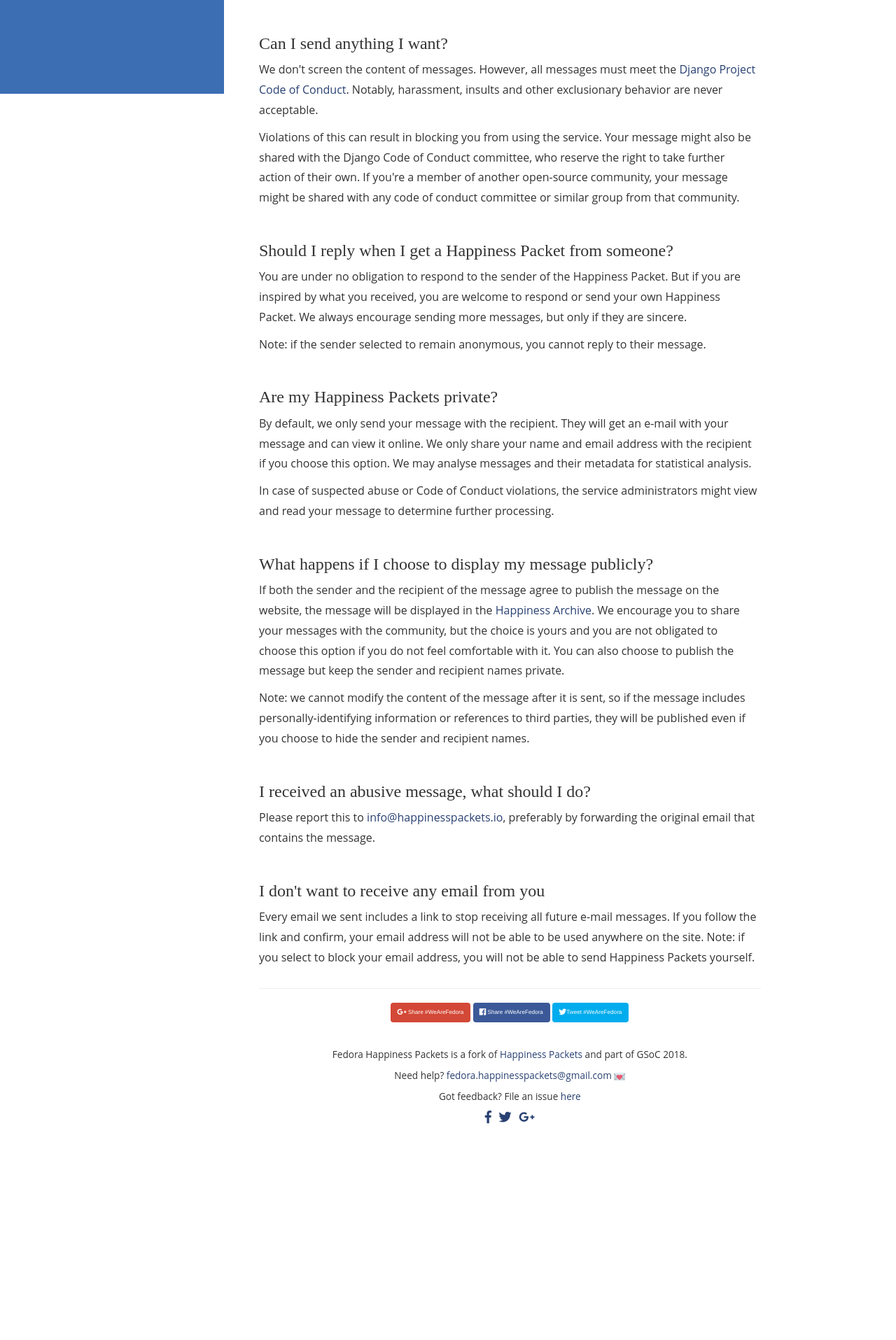
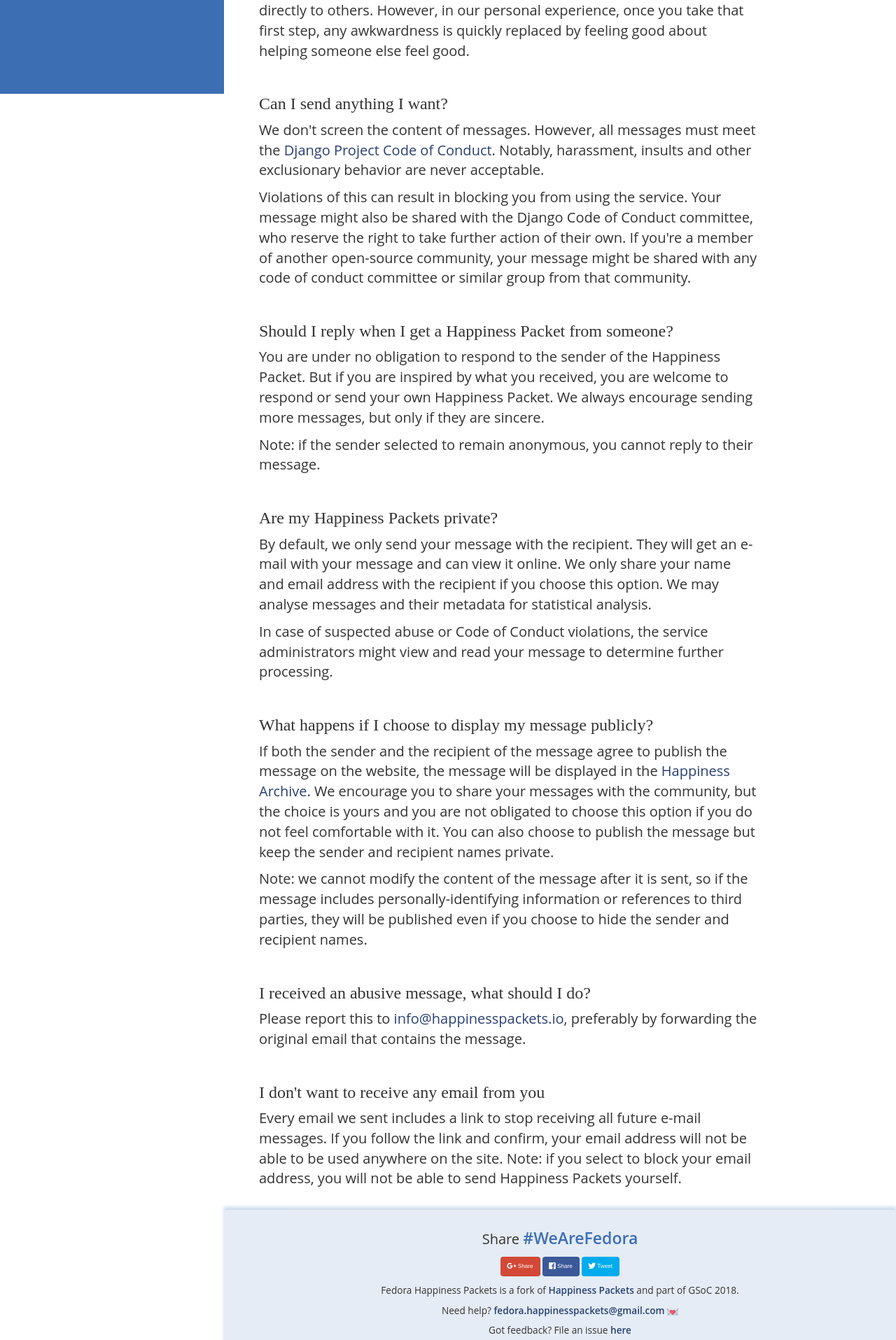
Before and after one commit to travisdev1/travis, a Django app: template templates/messaging/faq.html in a window 1280 px wide. Shown: the part 666-2581 px from the top of the page at 70% size. Before the commit the page ends 2272 px from the top, so only its background shows below. Run offline with Django 3.2, Linux system fonts and the light colour scheme; the template is opened without the code that fills it: most values are stand-ins (such as "Sample title", 1, 10 or a date in 2020); some libraries are stand-ins or nearby versions.

Commit message:
Improving the design of Footer

```diff
--- a/assets/css/custom.css
+++ b/assets/css/custom.css
@@ -40,12 +40,11 @@ aside .sidebar .logo {
     margin: 30px 0;
 }
 
-main {
-    margin-bottom: 30px;
-}
-
 footer {
-    text-align: right;
+    text-align: center;
+    padding:0 7vw;
+    box-shadow: 0px -4px 5px 0px rgba(60, 110, 180, 0.27);
+    background-color: #3c6eb421;
 }
 
 fieldset {
@@ -99,10 +98,6 @@ blockquote {
 
 .asteriskField {
     display: none;
-}
-
-.text-center.col-md-10{
-    padding: 0;
 }
 
 #div_id_hp {
@@ -225,3 +220,30 @@ blockquote {
         width: 100%;
     }
 }
+.wearefedora {
+    color: #3c6eb4;
+    font-weight: 600;
+    font-size:2.3rem;
+}
+.footer-msg {
+    padding-top: 0.5rem;
+}
+.footer-msg p {
+  font-size: 2rem;
+}
+.footer-msg a {
+    font-weight: 600;
+}
+.row p {
+    font-size: 2rem;
+}
+.footer-share p{
+    font-size: 2rem;
+}
+.socio-buttons {
+    padding: 1rem;
+    font-size: 2rem;
+}
+.socio-buttons a {
+    padding: 0.9rem;
+}
--- a/templates/base.html
+++ b/templates/base.html
@@ -69,11 +69,13 @@
                     {% block content %}{% endblock %}
                 </div>
             </div>
-            <footer class="text-center col-md-10"><small>
+        </div>
+            <footer class="footer">
+              <small>
                   <hr>
                   {% block footer %}
                   {% include "follow.html" %}
-                <br>
+                  <div class="footer-msg">
                     {% endblock %}
                     Fedora Happiness Packets is a fork of <a href="https://github.com/mxsasha/happinesspackets/">Happiness Packets</a> and part of GSoC 2018.
                     <br>
@@ -81,14 +83,14 @@
                     <img class="emoji" src="{% static 'images/emoji/loveletter.png' %}" alt="💌" title="Love letter" aria-label="Emoji: Love letter" style="vertical-align: text-bottom">
                     <br>
                     Got feedback? File an issue <a href="https://pagure.io/fedora-commops/fedora-happiness-packets/new_issue">here</a>
-                <br>
+                  </div>
+                  <div class="socio-buttons">
                   <a href="https://www.facebook.com/TheFedoraProject"><i class="fab fa-facebook-f fa-lg"></i></a>
-                &nbsp;
                   <a href="https://twitter.com/fedora"><i class="fab fa-twitter fa-lg"></i></a>
-                &nbsp;
                   <a href="https://plus.google.com/112917221531140868607"><i class="fab fa-google-plus-g fa-lg"></i></a>
-            </small></footer>
                 </div>
+              </small>
+            </footer>
         </main>
     </body>
 </html>
--- a/templates/follow.html
+++ b/templates/follow.html
@@ -1,8 +1,11 @@
+<div class="footer-msg">
+	<p>Share <span class="wearefedora">#WeAreFedora </span> </p>
+</div>
 <div class="row">
-	<a class="g-interactivepost sharebutton google" data-contenturl="https://happinesspackets.fedorainfracloud.org/" data-clientid="427442962349-biuc5ks65luss5h3v5oqtj15jigaqoib.apps.googleusercontent.com" data-cookiepolicy="single_host_origin" data-prefilltext="#WeAreFedora" data-calltoactionurl="http://plus.google.com/pages/create"><i class="fab fa-google-plus-g fa-lg"></i> Share #WeAreFedora</a>
+	<a class="g-interactivepost sharebutton google" data-contenturl="https://happinesspackets.fedorainfracloud.org/" data-clientid="427442962349-biuc5ks65luss5h3v5oqtj15jigaqoib.apps.googleusercontent.com" data-cookiepolicy="single_host_origin" data-prefilltext="#WeAreFedora" data-calltoactionurl="http://plus.google.com/pages/create"><i class="fab fa-google-plus-g fa-lg"></i> Share </a>
 	<script type="text/javascript">(function() {var po = document.createElement('script'); po.type = 'text/javascript'; po.async = true; po.src = 'https://apis.google.com/js/client:plusone.js'; var s = document.getElementsByTagName('script')[0]; s.parentNode.insertBefore(po, s);})();</script>
-	<a id="fb" class="sharebutton"><i class="fab fa-facebook fa-lg"></i> Share #WeAreFedora</a>
+	<a id="fb" class="sharebutton"><i class="fab fa-facebook fa-lg"></i> Share </a>
 	<script>document.getElementById('fb').onclick = function() {FB.ui({method: 'share', mobile_iframe: true, hashtag: '#WeAreFedora', href: 'https://happinesspackets.fedorainfracloud.org/',}, function(response){});}</script>
-	<a href="https://twitter.com/intent/tweet?button_hashtag=WeAreFedora" class="sharebutton twitter" data-size="large" data-dnt="true"><i class="fab fa-twitter fa-lg"></i>Tweet #WeAreFedora</a>
+	<a href="https://twitter.com/intent/tweet?button_hashtag=WeAreFedora" class="sharebutton twitter" data-size="large" data-dnt="true"><i class="fab fa-twitter fa-lg"></i> Tweet </a>
 	<script>!function(d,s,id){var js,fjs=d.getElementsByTagName(s)[0],p=/^http:/.test(d.location)?'http':'https';if(!d.getElementById(id)){js=d.createElement(s);js.id=id;js.src=p+'://platform.twitter.com/widgets.js';fjs.parentNode.insertBefore(js,fjs);}}(document, 'script', 'twitter-wjs');</script>
 </div>
```
Lines whose indentation alone changed are shown as unchanged.
